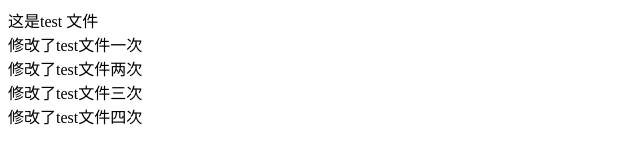
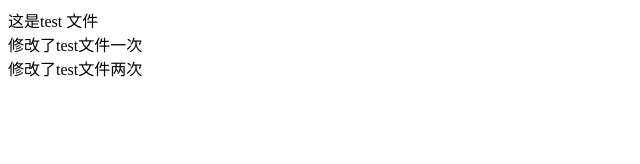
Before and after one commit to chenonetwo/gittest, a plain HTML site: page test.html in a window 1280 px wide. Shown: the whole page, without its empty margins (0-640 px from the left). Drawn offline with Linux system fonts and the light colour scheme.

Commit message:
master分支代码上传

```diff
--- a/test.html
+++ b/test.html
@@ -4,7 +4,7 @@
  * @Author: cy
  * @Date: 2022-03-04 11:20:55
  * @LastEditors: cy
- * @LastEditTime: 2022-03-04 11:40:30
+ * @LastEditTime: 2022-03-04 11:38:04
 -->
 <!DOCTYPE html>
 <html lang="en">
@@ -20,8 +20,6 @@
     这是test 文件
     <DIV>修改了test文件一次</DIV>
     <DIV>修改了test文件两次</DIV>
-    <DIV>修改了test文件三次</DIV>
-    <DIV>修改了test文件四次</DIV>
 </body>
 
 </html>
```
Also changed, not shown: Home.html (+3 -3 lines).
